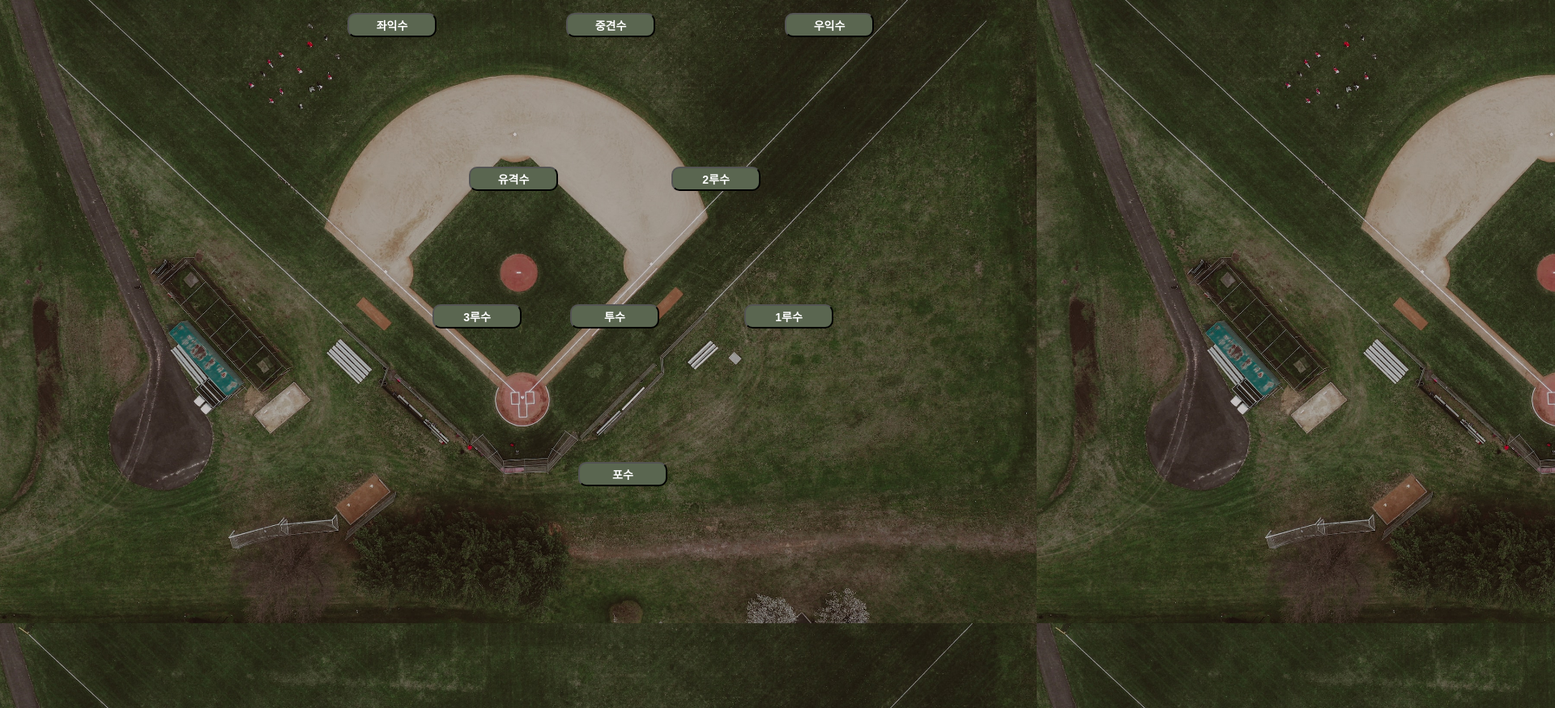
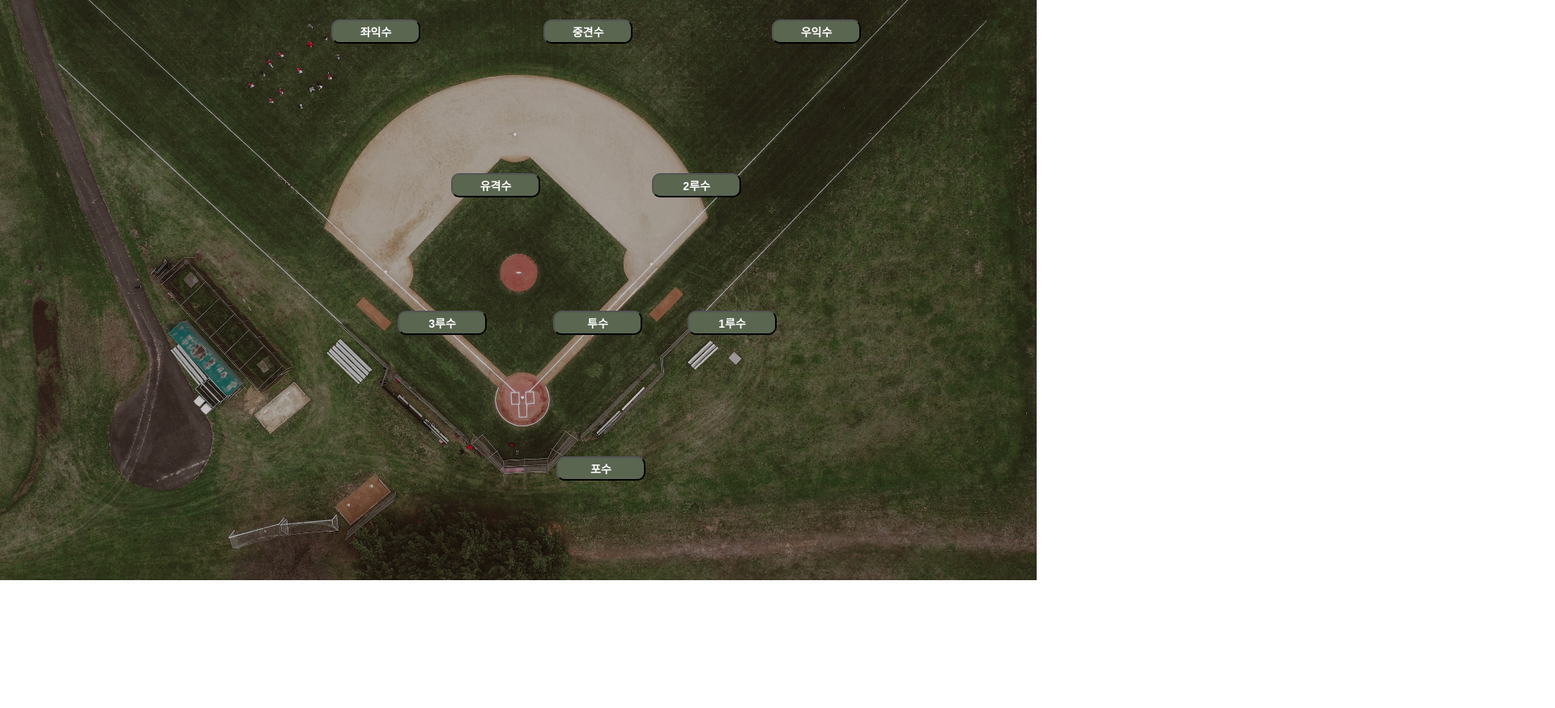
Before and after one commit to hongsh26/baseball, a plain HTML site: page lineup.html in a window 1280 px wide. Shown: the part 83-958 px from the top of the page at 81% size, 1920 px wide, since content can reach past the window. After the commit the page ends 800 px from the top, so only its background shows below. Drawn offline with Linux system fonts and the light colour scheme.

Commit message:
change player position

```diff
--- a/lineup.html
+++ b/lineup.html
@@ -43,7 +43,7 @@
       id="Catcher"
       class="player"
       type="button"
-      style="position: absolute; top: 645px; left: 705px"
+      style="position: relative; top: 630px; left: 670px"
     >
       <a
         href="#"
@@ -51,17 +51,11 @@
         >포수</a
       >
     </button>
-    <h1
-      style="
-        position: relative;
-        top: 900px;
-        left: 704px;
-        color: rgba(0, 0, 0, 0);
-      "
+    <button
+      type="button"
+      class="player"
+      style="position: relative; top: 450px; left: 700px"
     >
-      a
-    </h1>
-    <button type="button" class="player" style="top: 450px; left: 910px">
       <a
         href="#"
         onclick="window.open('first.html','name1','resizable=no width=430 height=350');return false"
@@ -72,7 +66,7 @@
       id="Third"
       class="player"
       type="button"
-      style="top: 450px; left: 525px"
+      style="position: relative; top: 450px; left: 210px"
     >
       <a
         href="#"
@@ -84,7 +78,7 @@
       id="Pitcher"
       class="player"
       type="button"
-      style="top: 450px; left: 695px"
+      style="position: relative; top: 450px; left: 270px"
     >
       <a
         href="#"
@@ -96,7 +90,7 @@
       id="Second"
       class="player"
       type="button"
-      style="top: 280px; left: 820px"
+      style="position: relative; top: 280px; left: 260px"
     >
       <a
         href="#"
@@ -108,7 +102,7 @@
       id="Short"
       class="player"
       type="button"
-      style="top: 280px; left: 570px"
+      style="position: relative; top: 280px; left: -120px"
     >
       <a
         href="#"
@@ -120,7 +114,7 @@
       id="Left"
       class="player"
       type="button"
-      style="top: 90px; left: 420px"
+      style="position: relative; top: 90px; left: -400px"
     >
       <a
         href="#"
@@ -132,7 +126,7 @@
       id="Center"
       class="player"
       type="button"
-      style="top: 90px; left: 690px"
+      style="position: relative; top: 90px; left: -270px"
     >
       <a
         href="#"
@@ -144,7 +138,7 @@
       id="Right"
       class="player"
       type="button"
-      style="top: 90px; left: 960px"
+      style="position: relative; top: 90px; left: -120px"
     >
       <a
         href="#"
```
Also changed, not shown: create.html (+1 -0 lines), pitcher.html (+1 -1 lines).
